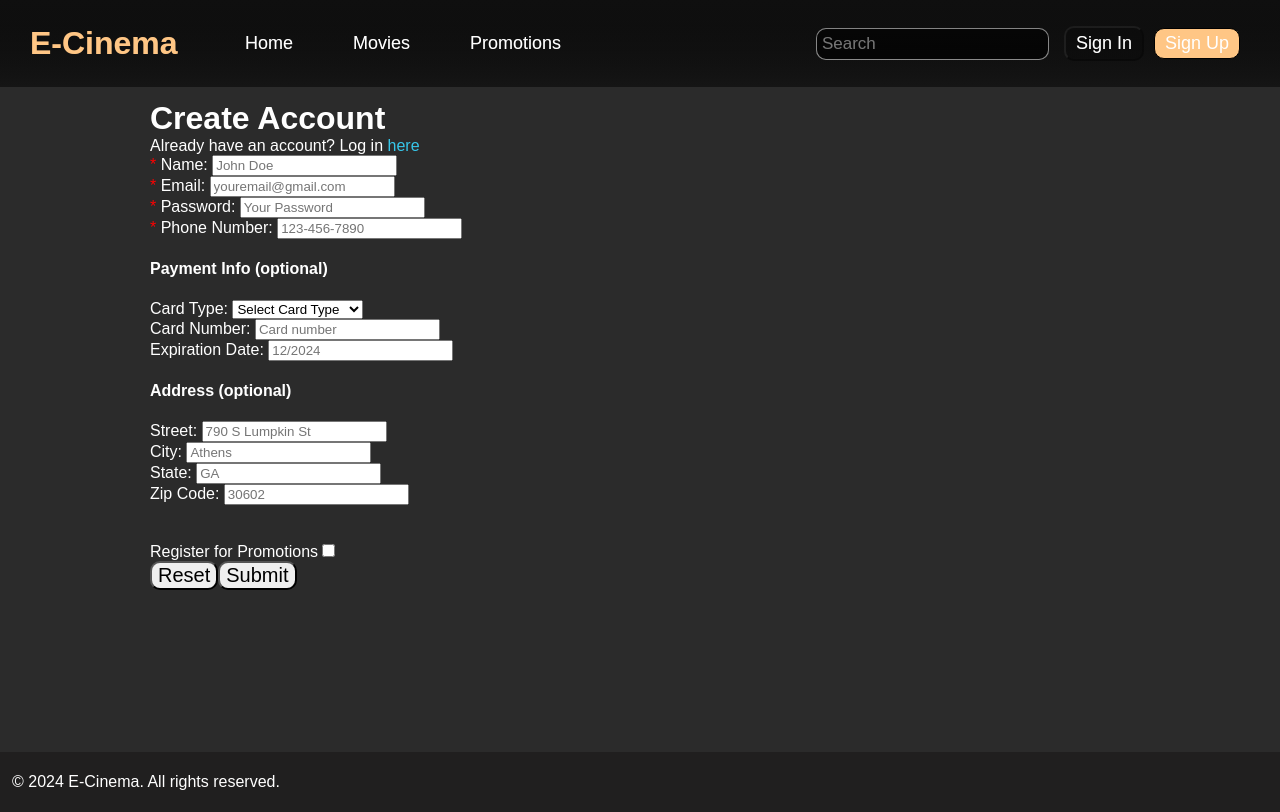
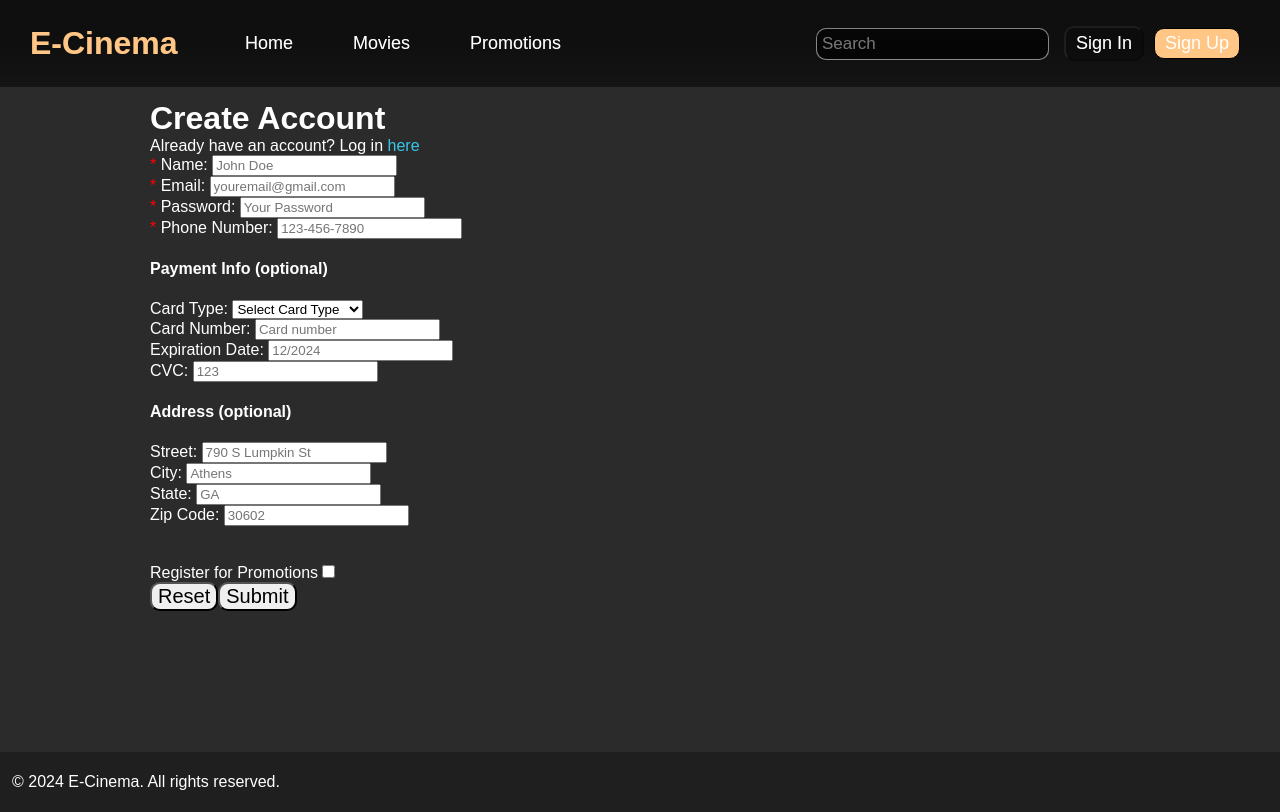
Before and after one commit to ethancampbell997/Cinema_E_Booking_System, a React (Create React App) app in the folder CinemaEBookingSystem/e-cinema/: page /createaccount in a window 1280 px wide. Built offline with nearby package versions, Linux system fonts and the light colour scheme; no server answers.

Commit message:
Add cvc to credit card

```diff
--- a/CinemaEBookingSystem/e-cinema/src/pages/createaccount.jsx
+++ b/CinemaEBookingSystem/e-cinema/src/pages/createaccount.jsx
@@ -11,6 +11,7 @@ export function CreateAccount() {
       cardType: '',
       cardNumber: '',
       expiration: '',
+      cvc: '',
       street: '',
       city: '',
       state: '',
@@ -83,6 +84,9 @@ export function CreateAccount() {
     <label for="expiration">Expiration Date: </label>
     <input onChange={handleChange} type="text" id="expiration" placeholder="12/2024" pattern="[0-1][0-9]/[0-9]{4}"></input><br></br>
 
+    <label for="cvc">CVC: </label>
+    <input onChange={handleChange} type="text" id="cvc" placeholder="123"></input><br></br>
+
     <h4>Address (optional)</h4>
     <label for="street">Street: </label>
     <input onChange={handleChange} type="text" id="street" placeholder="790 S Lumpkin St"></input><br></br>
```
